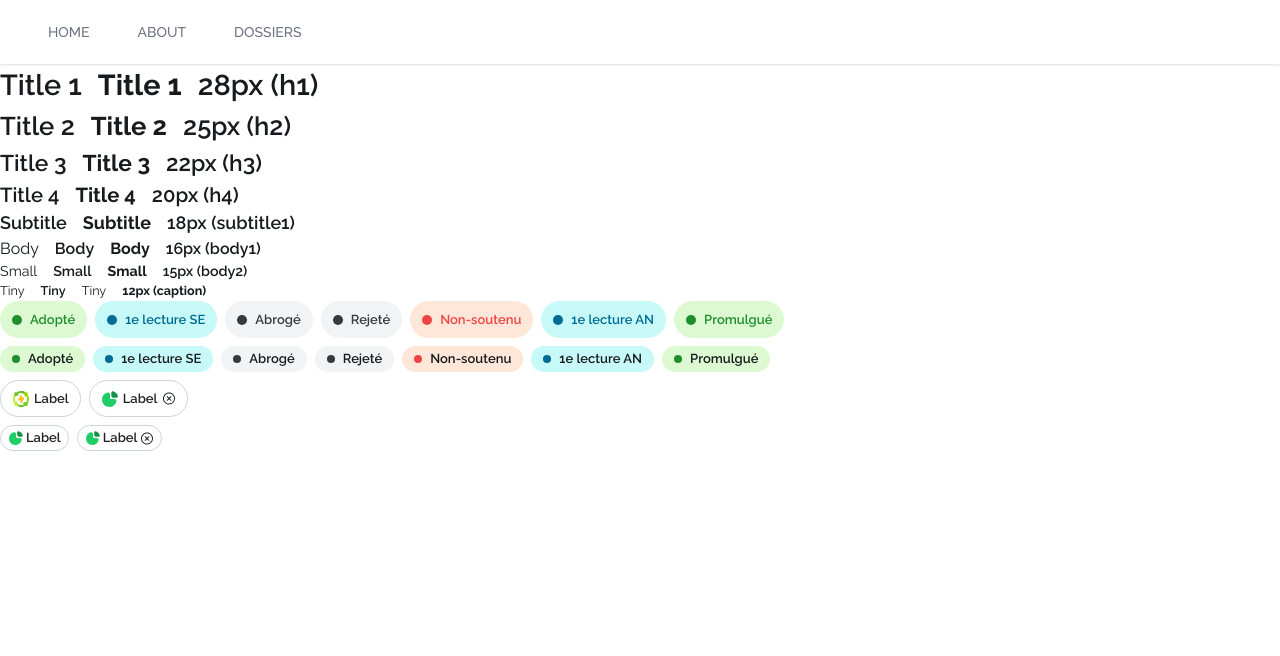
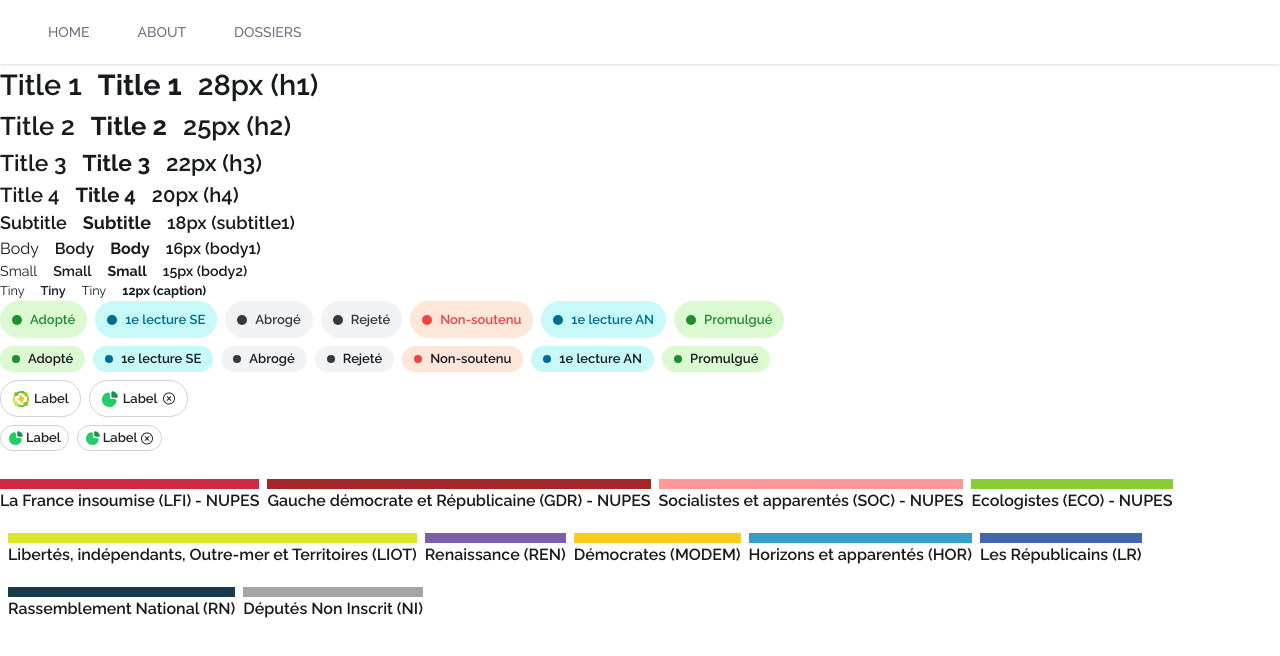
Before and after one commit to regardscitoyens/nosdeputes-front, a Next.js app: page /theme in a window 1280 px wide. Shown: the top 656 px of the page. Built offline with nearby package versions, Linux system fonts and the light colour scheme.

Commit message:
ad political parties data

```diff
--- a/app/theme/page.tsx
+++ b/app/theme/page.tsx
@@ -4,6 +4,7 @@
 import StatusChip from "@/components/StatusChip";
 import LabelChip from "@/components/LabelChip";
 import EnergyIcon from "@/icons/EnergyIcon";
+import { PartisKeys, partis } from "@/components/const";
 
 export default function Page() {
   return (
@@ -135,6 +136,21 @@
         <LabelChip size="small" label="Label" />
         <LabelChip size="small" label="Label" onDelete={() => {}} />
       </Stack>
+      <Stack direction="row" flexWrap="wrap" spacing={1} sx={{ mb: 1 }}>
+        {Object.keys(partis).map((key) => {
+          const { fullName, color, group } = partis[key as PartisKeys];
+          return (
+            <div key={key} style={{ marginTop: 20, width: "max-content" }}>
+              <div
+                style={{ height: 10, width: "100%", backgroundColor: color }}
+              />
+              <p>
+                {fullName} ({key}){group ? ` - ${group}` : ""}
+              </p>
+            </div>
+          );
+        })}
+      </Stack>
     </div>
   );
 }
--- /dev/null
+++ b/components/const.ts
@@ -0,0 +1,69 @@
+export type PartisKeys =
+  | "LFI"
+  | "GDR"
+  | "SOC"
+  | "ECO"
+  | "LIOT"
+  | "REN"
+  | "MODEM"
+  | "HOR"
+  | "LR"
+  | "RN"
+  | "NI";
+
+export type PartisInfo = {
+  color: string;
+  fullName: string;
+  group?: string;
+};
+
+export const partis: Record<PartisKeys, PartisInfo> = {
+  LFI: {
+    color: "#CC2A46",
+    fullName: "La France insoumise",
+    group: "NUPES",
+  },
+  GDR: {
+    color: "#A52727",
+    fullName: "Gauche démocrate et Républicaine",
+    group: "NUPES",
+  },
+  SOC: {
+    color: "#FF9999",
+    fullName: "Socialistes et apparentés",
+    group: "NUPES",
+  },
+  ECO: {
+    color: "#88CD34",
+    fullName: "Ecologistes",
+    group: "NUPES",
+  },
+  LIOT: {
+    color: "#DDE727",
+    fullName: "Libertés, indépendants, Outre-mer et Territoires",
+  },
+  REN: {
+    color: "#7B5EAE",
+    fullName: "Renaissance",
+  },
+  MODEM: {
+    color: "#FDCC1B",
+    fullName: "Démocrates",
+  },
+  HOR: {
+    color: "#379DC8",
+    fullName: "Horizons et apparentés",
+  },
+  LR: {
+    color: "#4565AD",
+    fullName: "Les Républicains",
+  },
+  RN: {
+    color: "#173B4B",
+    fullName: "Rassemblement National",
+  },
+  NI: {
+    color: "#A5A5A5",
+    fullName: "Députés Non Inscrit",
+  },
+};
```
